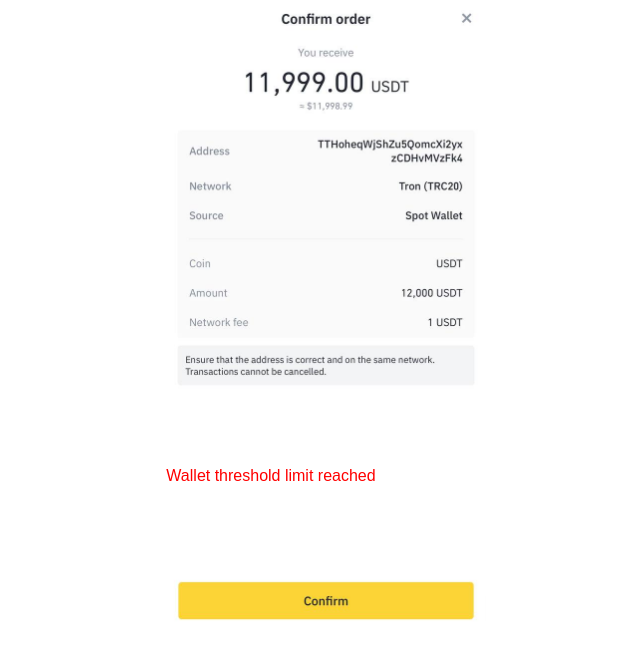
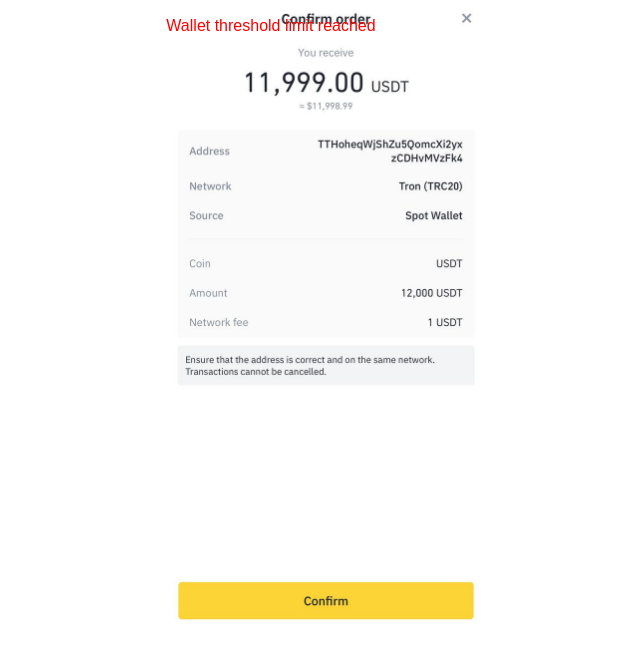
Before and after one commit to Harvestbitcoin/transtrc, a plain HTML site: page index.html in a window 1280 px wide. Shown: the part 18-676 px from the top of the page, without its empty margins (369-1009 px from the left). Drawn offline with Linux system fonts and the light colour scheme.

Commit message:
Update index.html

```diff
--- a/index.html
+++ b/index.html
@@ -7,7 +7,7 @@
         display: flex;
         justify-content: center;
         align-items: center;
-        overflow: hidden;
+
 
       }
 
@@ -21,7 +21,7 @@
         position: relative;
         color: red;
         z-index: 3;
-        top: 450px;
+        top: 50%;
         transform: translateY(-50%);
         text-align: center;
         font: 1em sans-serif;
```
